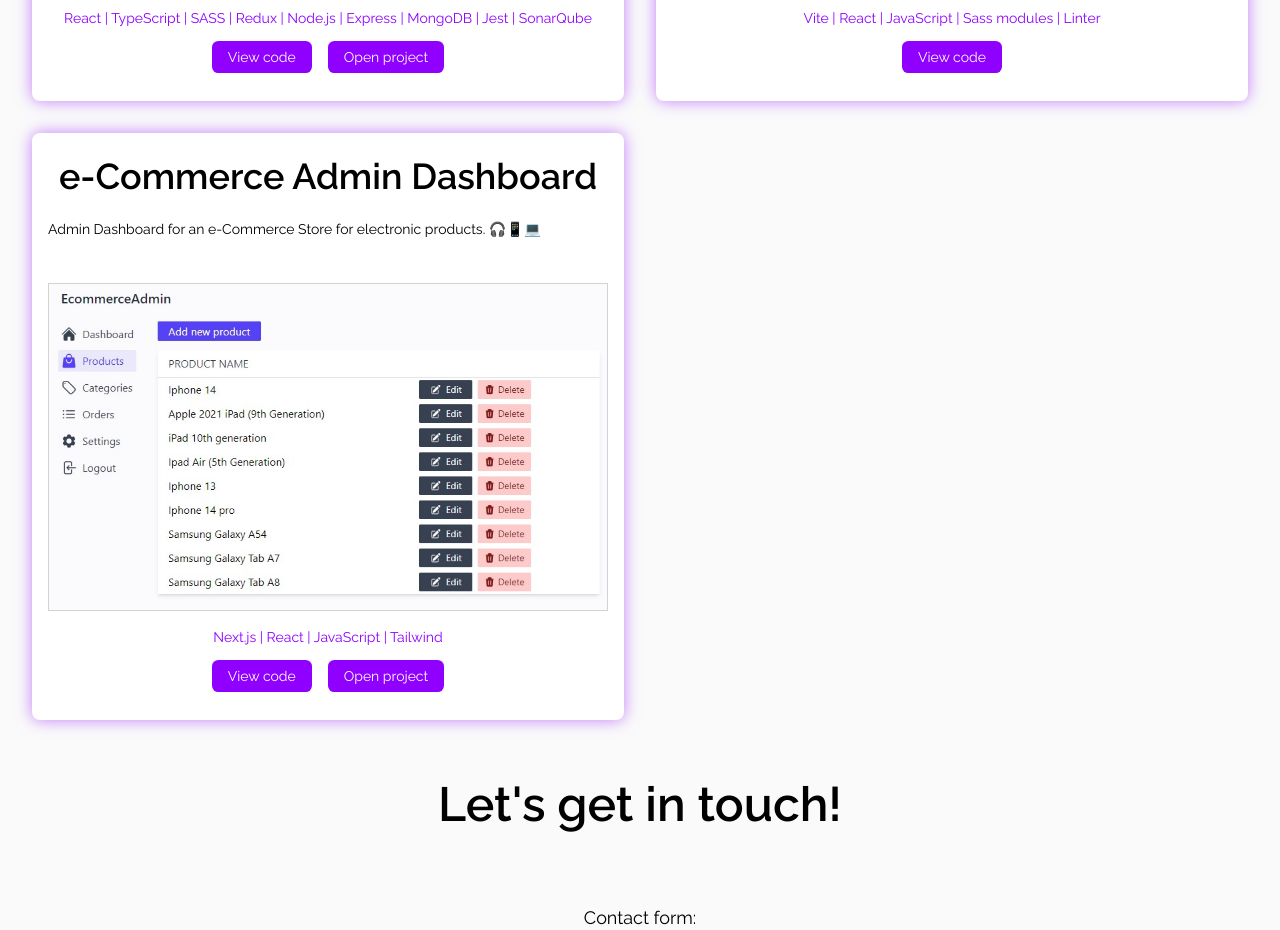
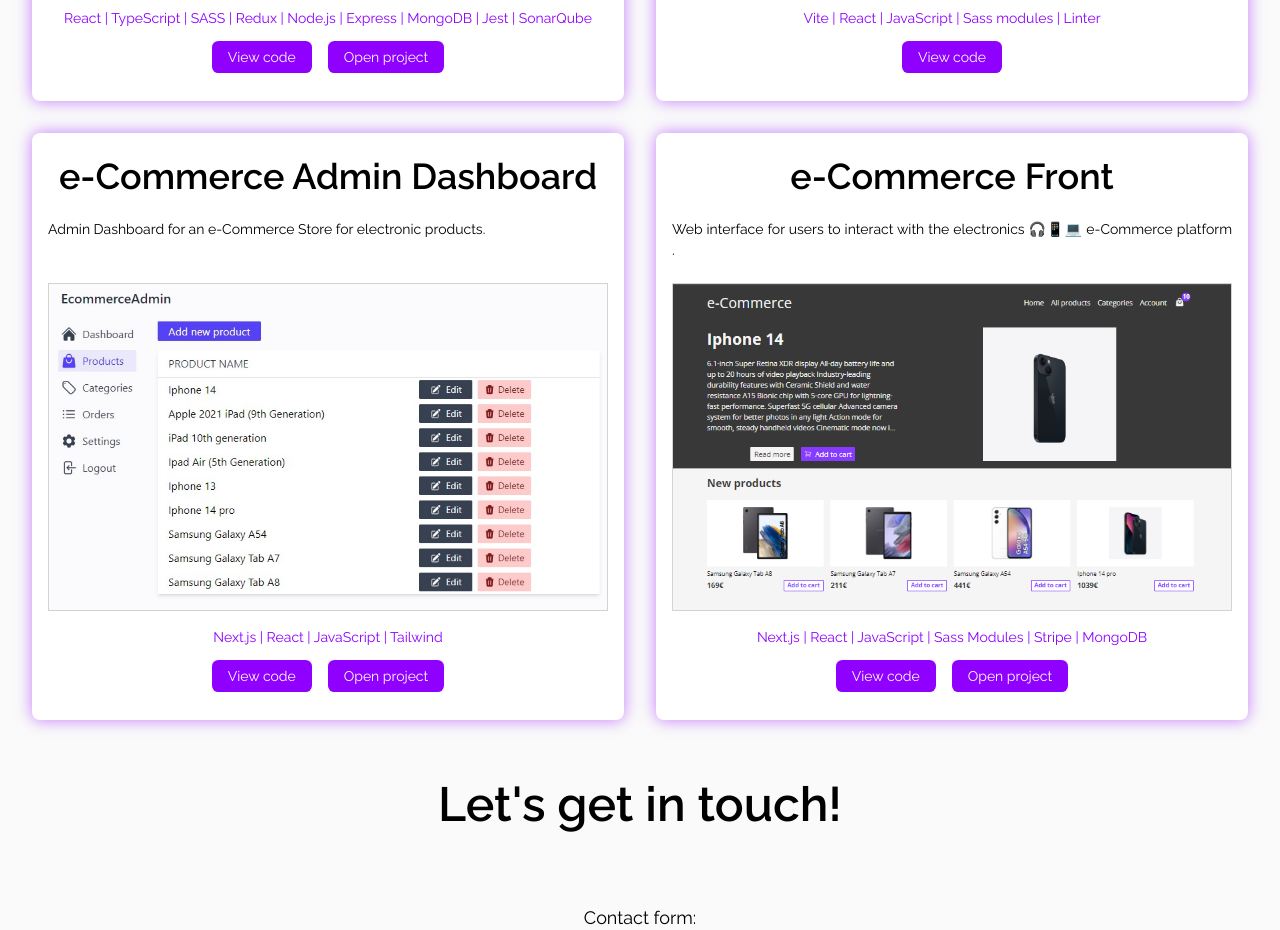
Before and after one commit to AntonioJRuizG/My_Portfolio, a React (Vite) app: page / in a window 1280 px wide. Shown: the part 2240-3170 px from the top of the page. Built offline with nearby package versions, Linux system fonts and the light colour scheme.

Commit message:
Add new project

```diff
--- a/src/sections/gallery/gallery.jsx
+++ b/src/sections/gallery/gallery.jsx
@@ -31,10 +31,20 @@ const projectList = [
     name: 'e-Commerce Admin Dashboard',
     imgName: 'ecommerce-admin',
     description:
-      'Admin Dashboard for an e-Commerce Store for electronic products. 🎧📱💻',
+      'Admin Dashboard for an e-Commerce Store for electronic products.',
     stack: 'Next.js | React | JavaScript | Tailwind',
     linkWeb: 'https://ecommerce-admin-preview.vercel.app/products',
     linkCode: 'https://github.com/AntonioJRuizG/ecommerce',
+  },
+  {
+    id: '004',
+    name: 'e-Commerce Front',
+    imgName: 'ecommerce-front',
+    description:
+      'Web interface for users to interact with the electronics 🎧📱💻 e-Commerce platform .',
+    stack: 'Next.js | React | JavaScript | Sass Modules | Stripe | MongoDB',
+    linkWeb: 'https://ecommerce-front-blush.vercel.app/',
+    linkCode: 'https://github.com/AntonioJRuizG/ecommerce-front',
   },
 ];
 
```
Also changed, not shown: public/img/img-ecommerce-front.png (added).
